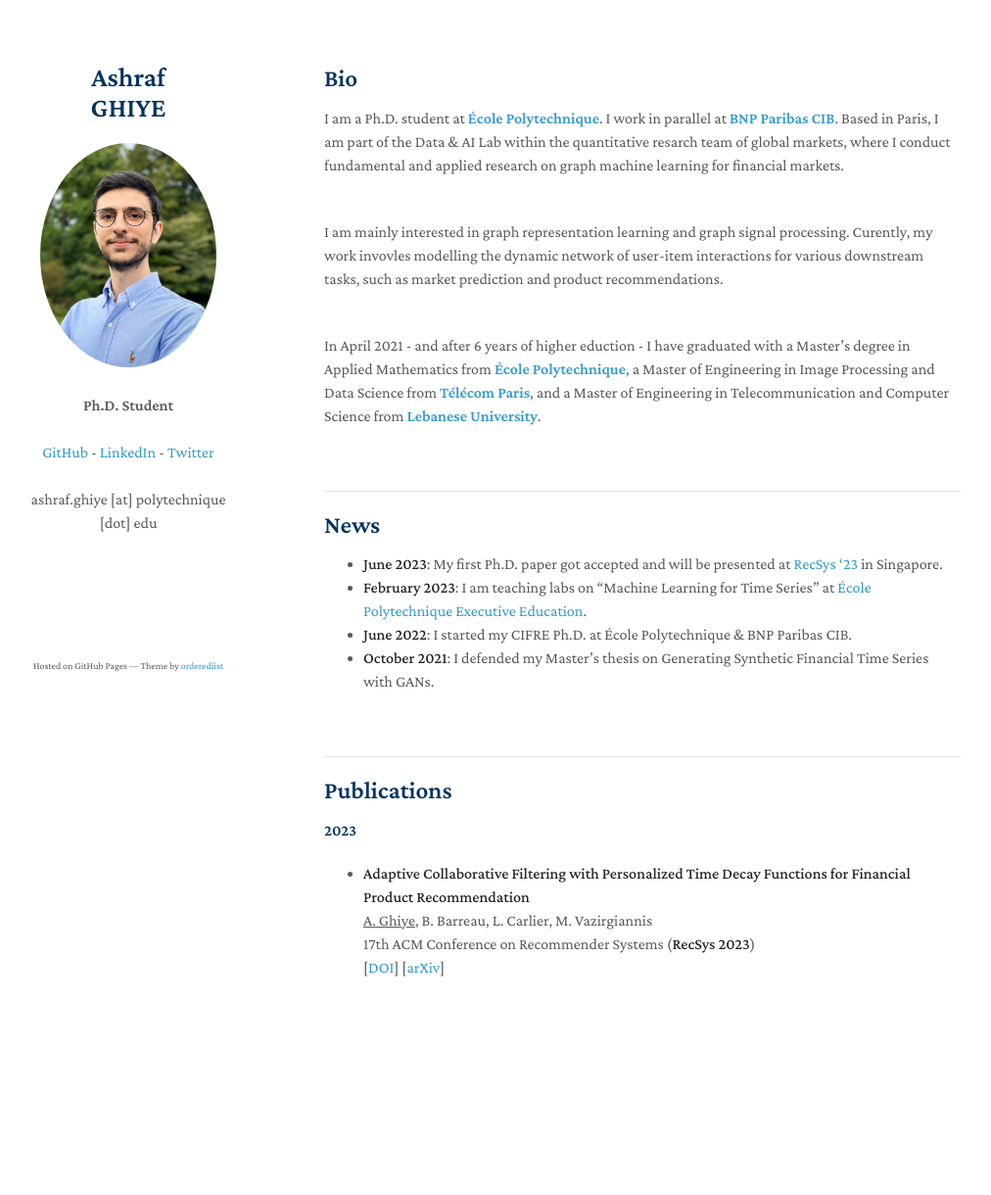
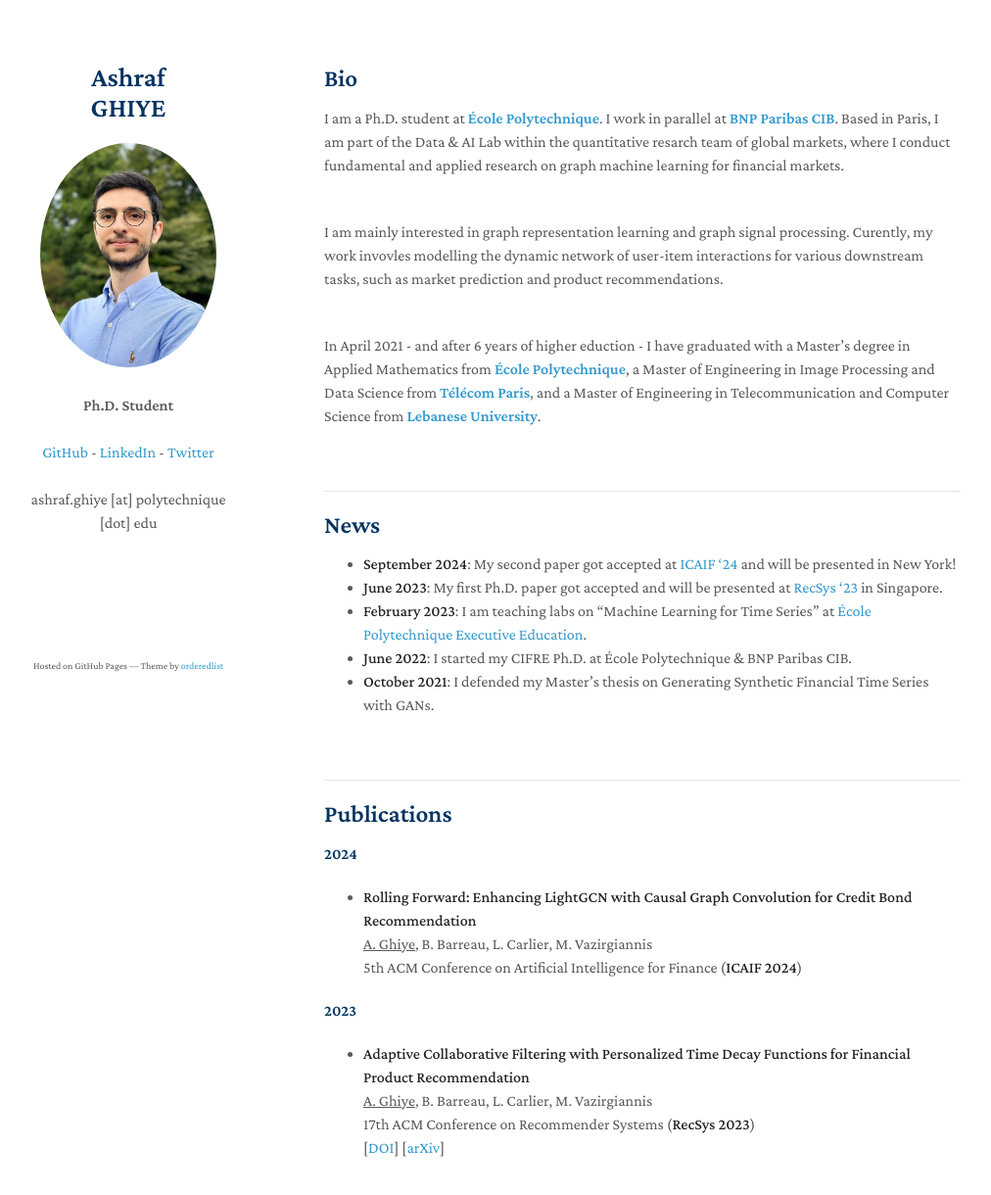
Before and after one commit to ashrafghiye/ashrafghiye.github.io, a Jekyll site: the page built from index.md, in a window 1280 px wide and 1254 px high. Shown: the top 1220 px of the window at 98% size, without its empty margins (139-1151 px from the left). Built offline with Jekyll 4.4.1, drawn with Linux system fonts in a browser that asks for light colours; our own code applies the rules of GitHub Pages for plain Markdown files; a script that is not in the unit is left out.

Commit message:
Update index.md
adding a new publication

```diff
--- a/index.md
+++ b/index.md
@@ -16,6 +16,7 @@ In April 2021 - and after 6 years of higher eduction - I have graduated with a M
 
 ## News
 
+- **September 2024**: My second paper got accepted at <a href="https://ai-finance.org/" target="_blank">ICAIF '24</a> and will be presented in New York!
 -  **June 2023**: My first Ph.D. paper got accepted and will be presented at <a href="https://recsys.acm.org/recsys23/" target="_blank">RecSys '23</a> in Singapore.
 - **February 2023**: I am teaching labs on "Machine Learning for Time Series" at <a href="https://exed.polytechnique.edu/formations/data/data-sciences-intelligence-artificielle" target="_blank">École Polytechnique Executive Education</a>.
  - **June 2022**: I started my CIFRE Ph.D. at École Polytechnique & BNP Paribas CIB.
@@ -27,6 +28,11 @@ In April 2021 - and after 6 years of higher eduction - I have graduated with a M
 
 
 ## Publications
+#### 2024
+
+- **Rolling Forward: Enhancing LightGCN with Causal Graph Convolution for Credit Bond Recommendation**<br>
+<ins>A. Ghiye</ins>, B. Barreau, L. Carlier, M. Vazirgiannis <br>
+5th ACM Conference on Artificial Intelligence for Finance (**ICAIF 2024**)  <br>
 
 #### 2023
 
```
